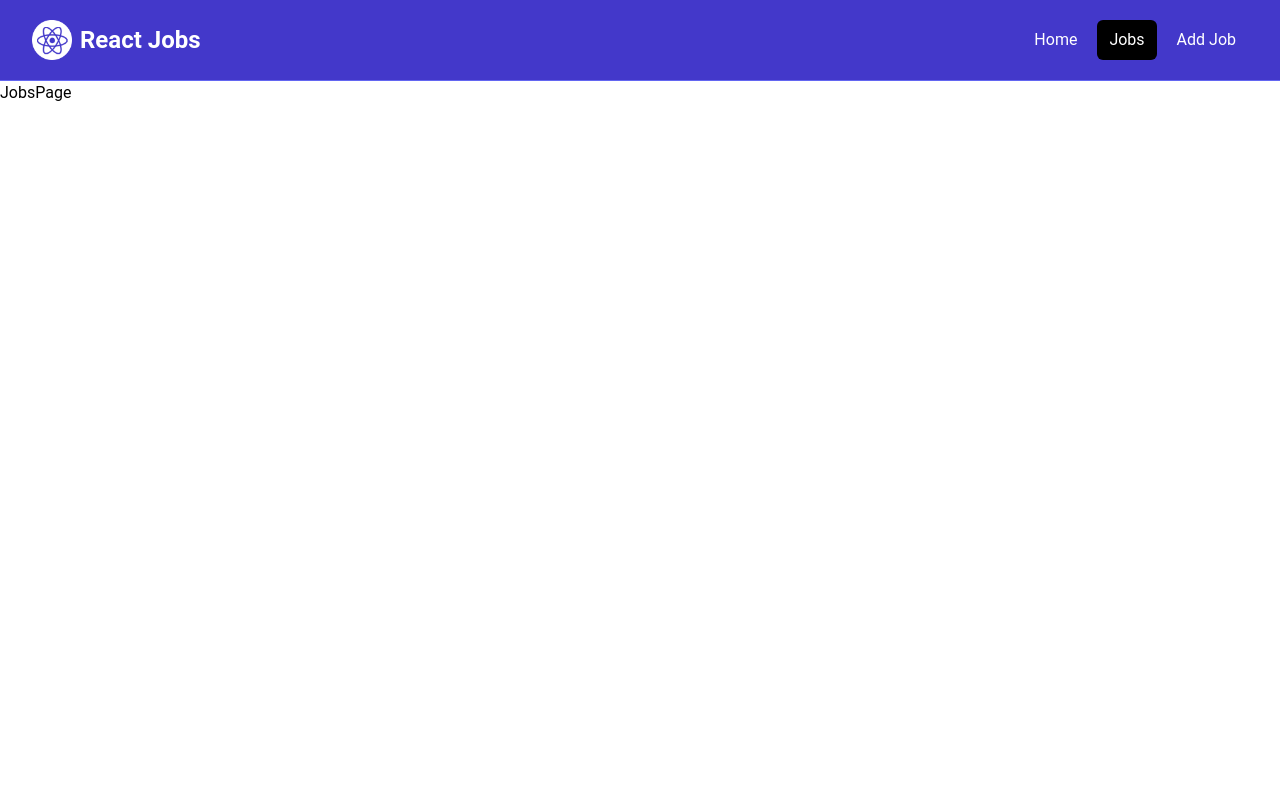
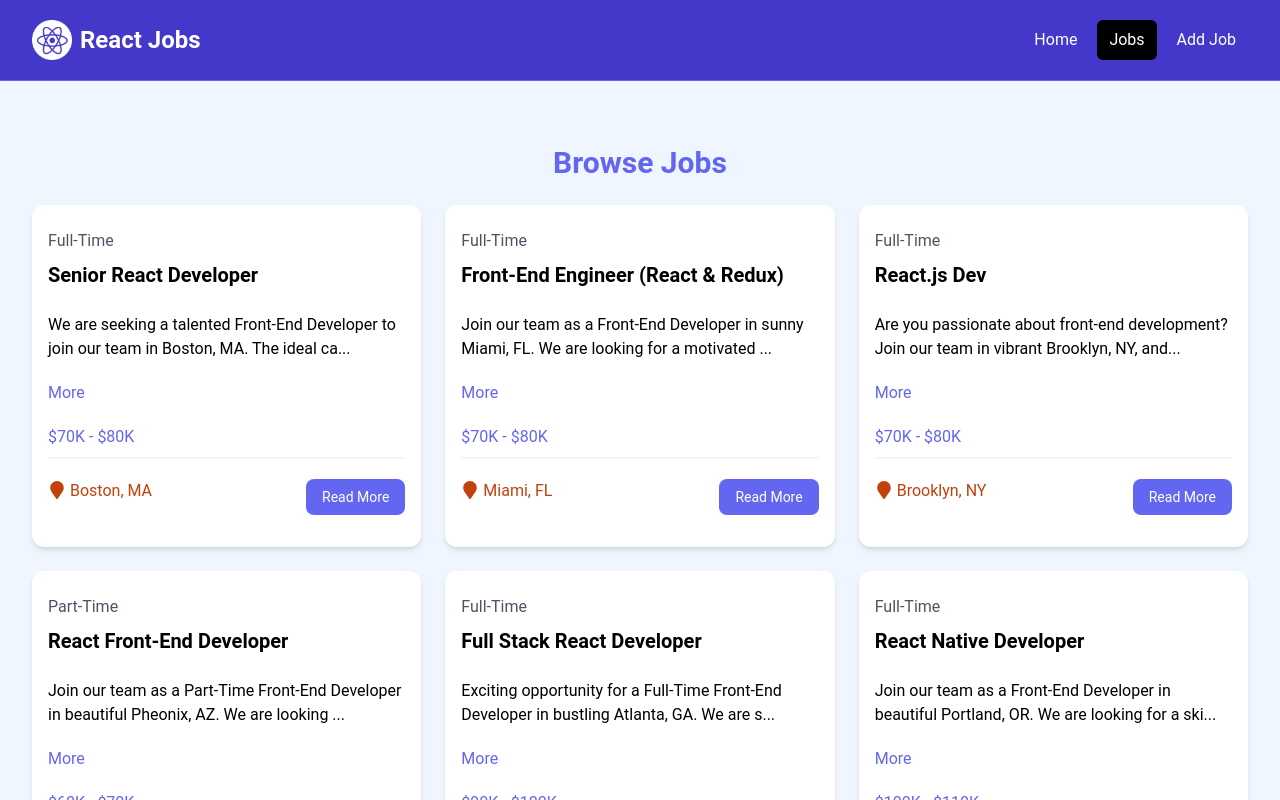
Before and after one commit to NaveenManjappa/react-crash-jobs, a React (Vite) app: page /jobs in a window 1280 px wide. Shown: the top 800 px of the page. Built offline with nearby package versions, Linux system fonts and the light colour scheme.

Commit message:
Add JobListings component to the Jobs page

```diff
--- a/src/components/JobListings.jsx
+++ b/src/components/JobListings.jsx
@@ -1,17 +1,17 @@
 import jobs from '../jobs.json';
 import JobListing from './JobListing';
 
-const JobsListings = () => {
-  const recentJobs = jobs.slice(0,3);
+const JobsListings = ({ isHome = false }) => {
+  const jobListings = isHome ? jobs.slice(0,3) : jobs;
   return (
     <>
     <section className="bg-blue-50 px-4 py-10">
       <div className="container-xl lg:container m-auto">
         <h2 className="text-3xl font-bold text-indigo-500 mb-6 text-center">
-          Browse Jobs
+        { isHome ? 'Recent Jobs' : 'Browse Jobs'}
         </h2>
         <div className="grid grid-cols-1 md:grid-cols-3 gap-6">
-          {recentJobs.map((job,index) => (
+          {jobListings.map((job,index) => (
            <JobListing key={job.id} job={job}></JobListing>
           ))}
 
--- a/src/pages/HomePage.jsx
+++ b/src/pages/HomePage.jsx
@@ -10,7 +10,7 @@ const HomePage = () => {
 
     <Hero></Hero>
     <HomeCards/>
-    <JobListings/>
+    <JobListings isHome={true}/>
     <ViewAllJobs/>
     </>
   )
--- a/src/pages/JobsPage.jsx
+++ b/src/pages/JobsPage.jsx
@@ -1,7 +1,10 @@
+import JobsListings from "../components/JobListings";
 
 const JobsPage = () => {
   return (
-    <div>JobsPage</div>
+    <section className="bg-blue-50 px-4 py-6">
+      <JobsListings/>
+    </section>
   )
 }
 
```
